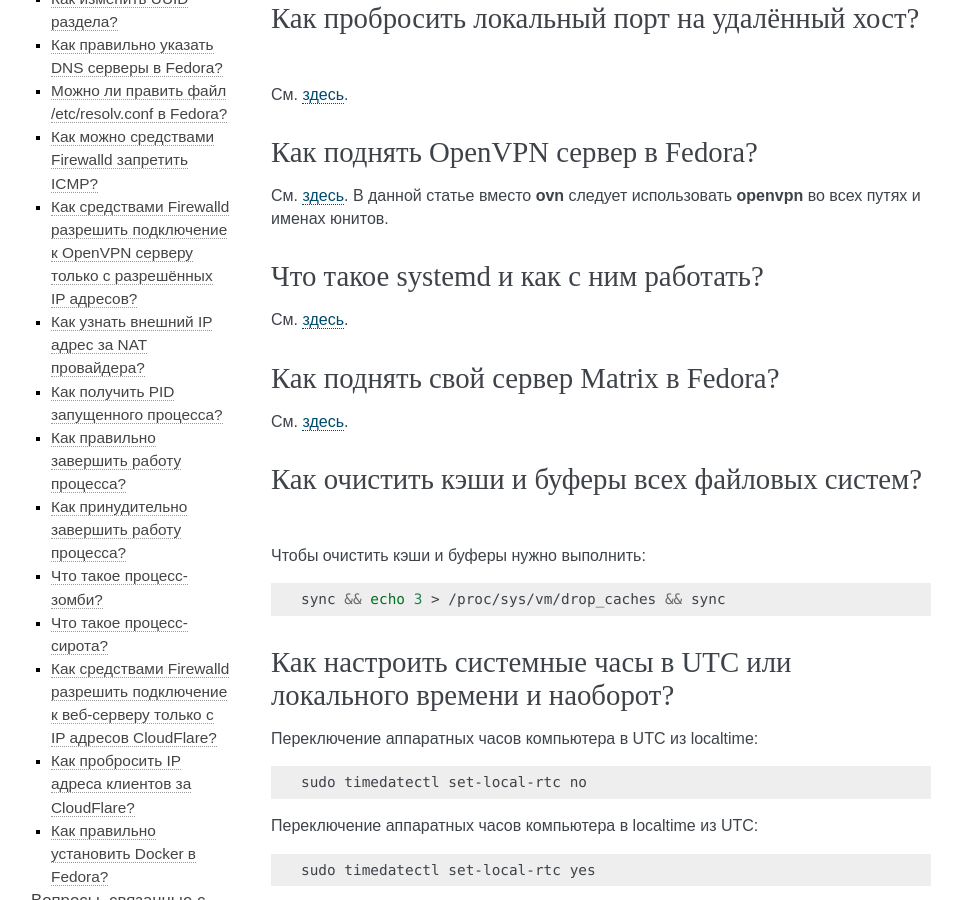
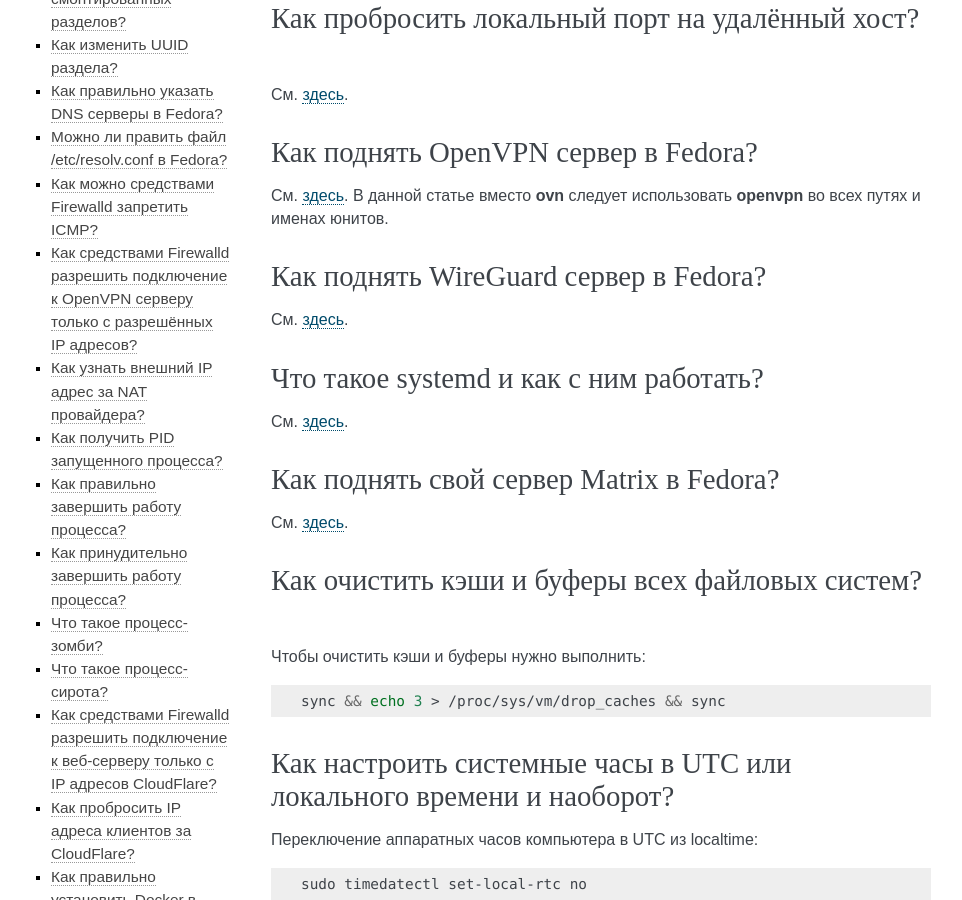
Before and after one commit to RussianFedora/FAQ, a Sphinx documentation site: the page built from source/administration.rst, in a window 1280 px wide and 900 px high, scrolled down 3155 px. Shown: the whole window, without its empty margins (149-1111 px from the left). Built offline with Sphinx 7.4.7, drawn with Linux system fonts in a browser that asks for light colours; some of the changed text lies outside the part shown.

Commit message:
Added question about creating own WireGuard VPN server.

```diff
--- a/source/administration.rst
+++ b/source/administration.rst
@@ -212,6 +212,14 @@
 =======================================
 
 См. `здесь <https://www.easycoding.org/2017/07/24/podnimaem-ovn-server-na-fedora.html>`__. В данной статье вместо **ovn** следует использовать **openvpn** во всех путях и именах юнитов.
+
+.. index:: wireguard, vpn, network
+.. _using-wireguard:
+
+Как поднять WireGuard сервер в Fedora?
+=========================================
+
+См. `здесь <https://www.easycoding.org/2019/02/28/podnimaem-wireguard-server-na-fedora.html>`__.
 
 .. index:: systemd
 .. _systemd-info:
```
